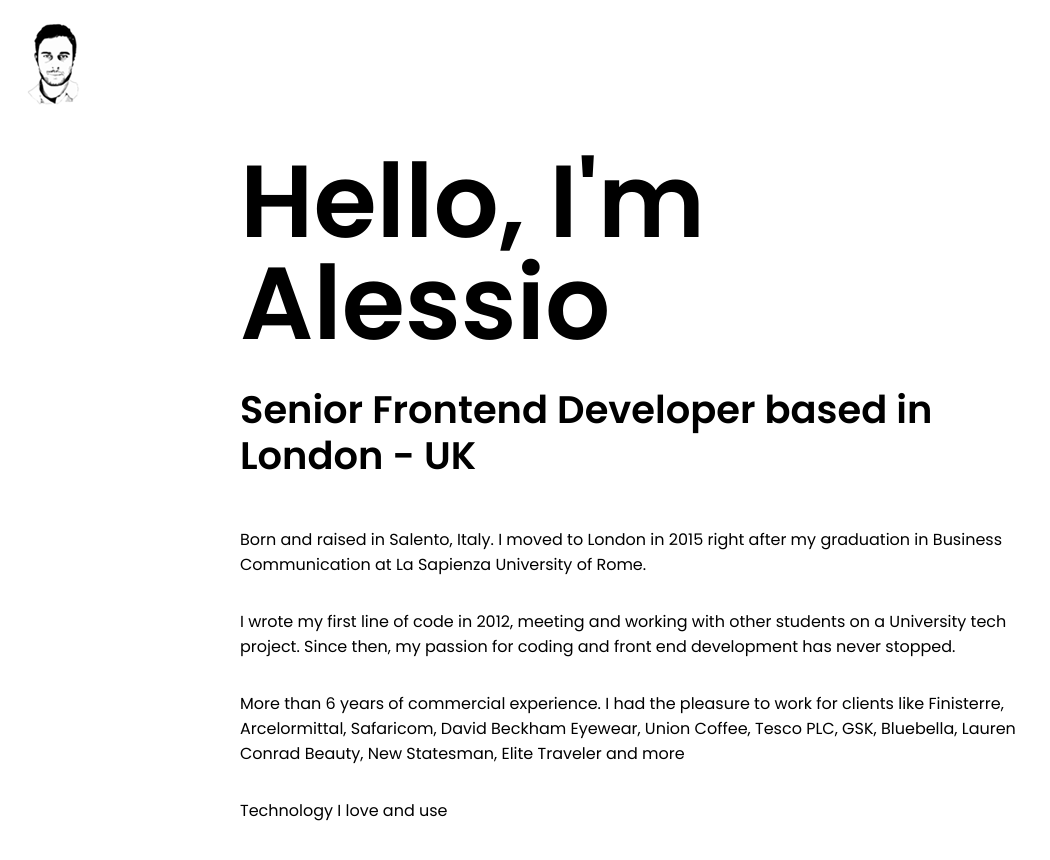
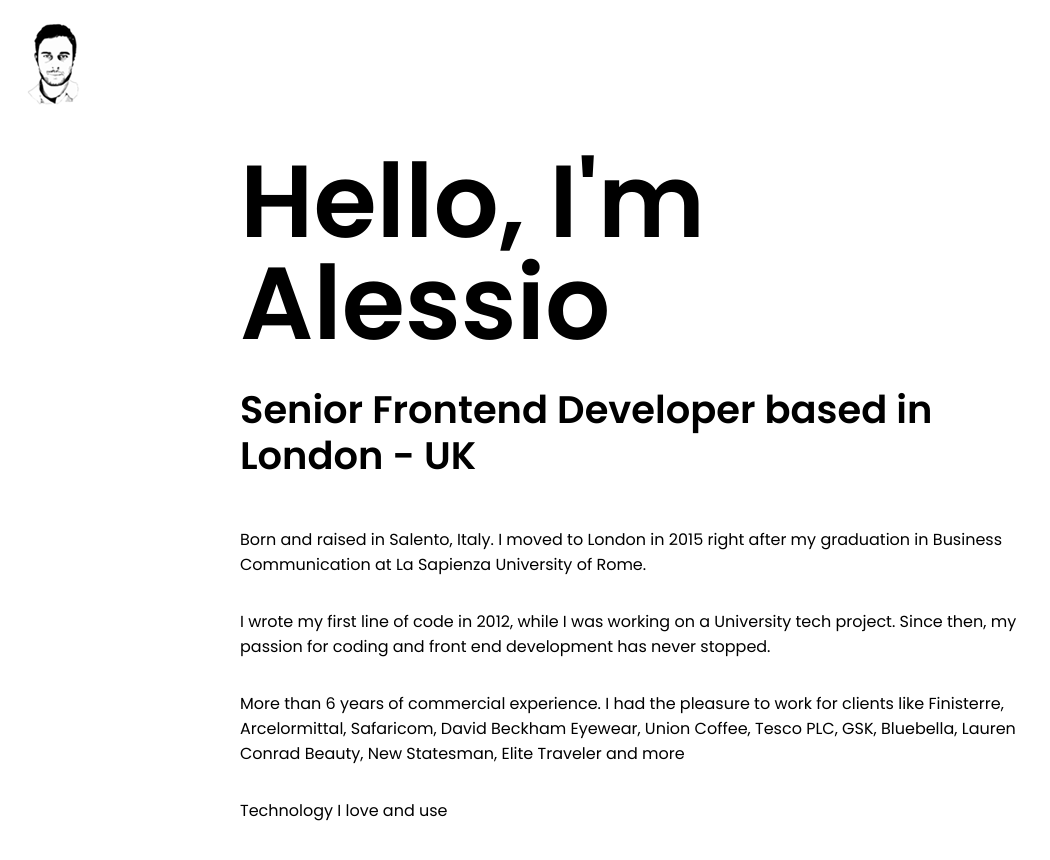
Before and after one commit to alessiochiffi/newalessioch, a Nuxt app: page / in a window 1280 px wide. Shown: the top 860 px of the page, without its empty margins (0-1050 px from the left). Built offline with nearby package versions, Linux system fonts and the light colour scheme.

Commit message:
replace logo

```diff
--- a/pages/index.vue
+++ b/pages/index.vue
@@ -32,9 +32,9 @@ watch(introLoaded, () => {
           graduation in Business Communication at La Sapienza University of Rome.
         </p>
         <p class="fade">
-          I wrote my first line of code in 2012, meeting and working with other students
-          on a University tech project. Since then, my passion for coding and front end
-          development has never stopped.
+          I wrote my first line of code in 2012, while I was working on a University tech
+          project. Since then, my passion for coding and front end development has never
+          stopped.
         </p>
         <p class="fade">
           More than 6 years of commercial experience. I had the pleasure to work for
```
